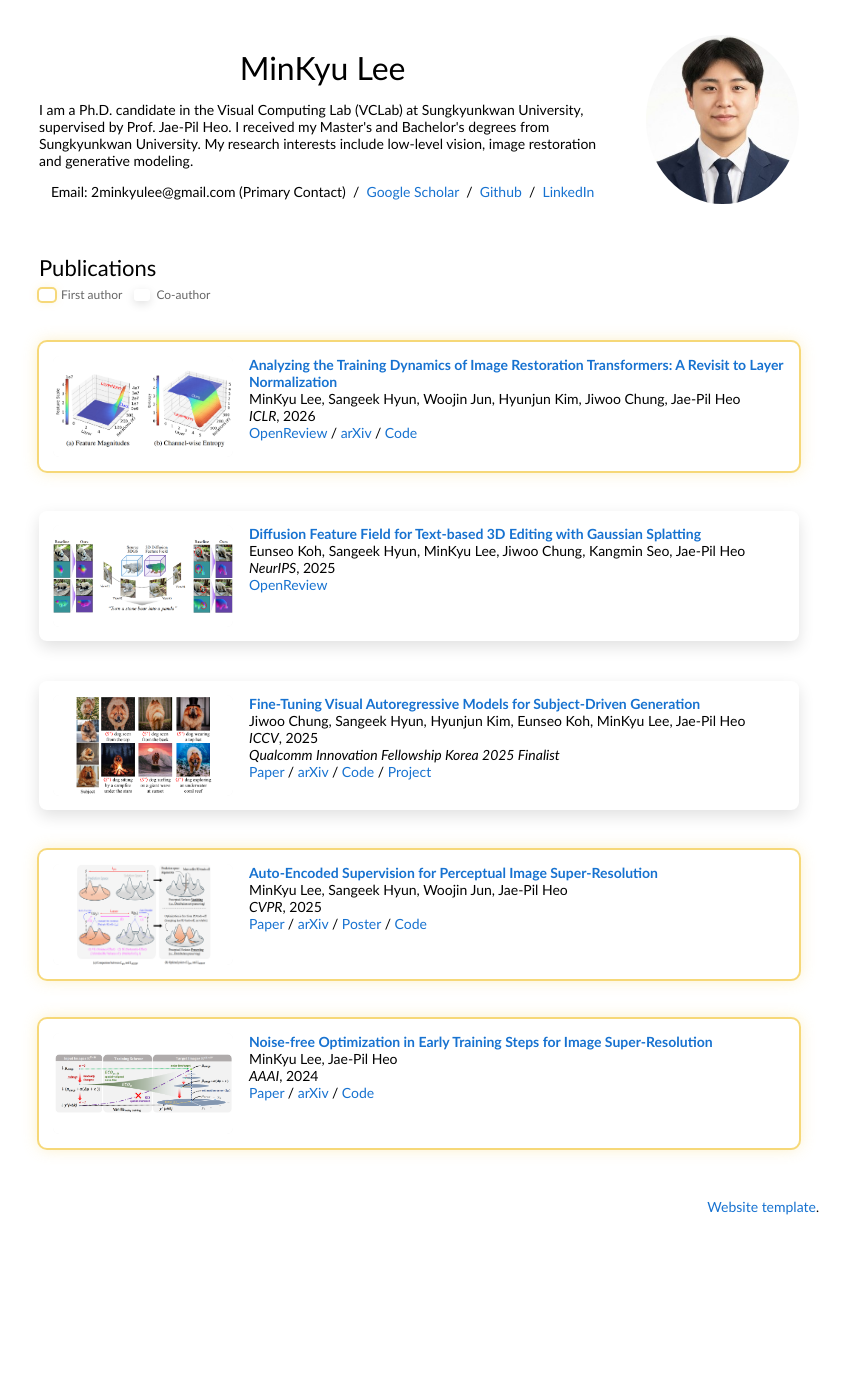
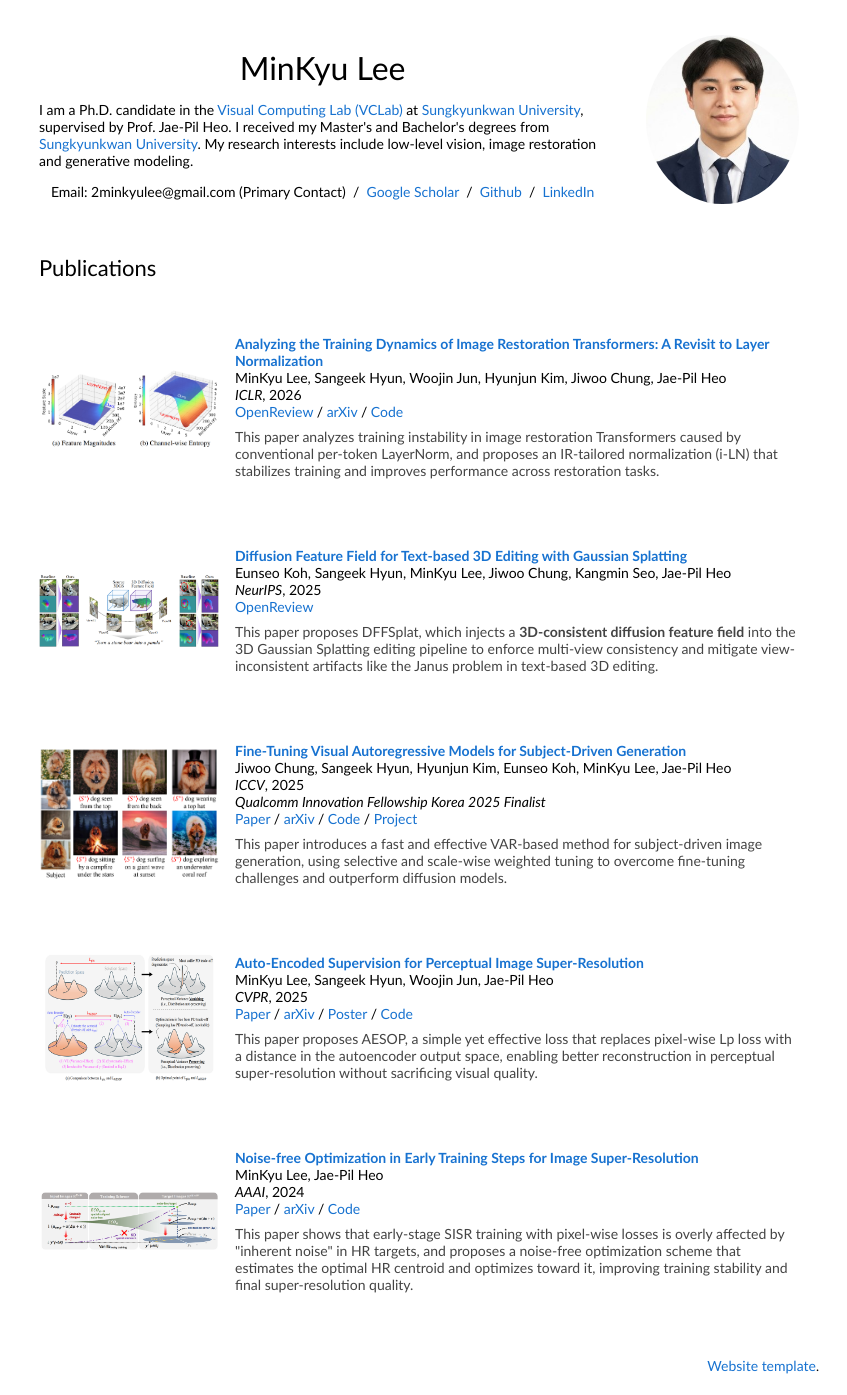
Before and after one commit to 2minkyulee/2minkyulee.github.io, a Jekyll site: the page built from index.md, in a window 1280 px wide. Shown: the whole page, without its empty margins (221-1068 px from the left). Built offline with Jekyll 4.4.1, drawn with Linux system fonts in a browser that asks for light colours; before the commit the page ends 1236 px from its top, so only the background shows below that.

Commit message:
Update intro links, remove legend, add summaries

```diff
--- a/_layouts/home.html
+++ b/_layouts/home.html
@@ -22,8 +22,8 @@
                     MinKyu Lee
                 </p>
                 <p>
-                    I am a Ph.D. candidate in the Visual Computing Lab (VCLab) at Sungkyunkwan University, supervised by Prof. Jae-Pil Heo.
-                    I received my Master's and Bachelor's degrees from Sungkyunkwan University.
+                    I am a Ph.D. candidate in the <a href="https://sites.google.com/site/vclabskku/publications?authuser=0">Visual Computing Lab (VCLab)</a> at <a href="https://www.skku.edu/skku/index.do">Sungkyunkwan University</a>, supervised by Prof. Jae-Pil Heo.
+                    I received my Master's and Bachelor's degrees from <a href="https://www.skku.edu/skku/index.do">Sungkyunkwan University</a>.
                     My research interests include low-level vision, image restoration and generative modeling.
                 </p>
 
@@ -48,16 +48,6 @@
             <tr>
               <td style="padding:20px;width:100%;vertical-align:middle">
                 <h2>Publications</h2>
-                <div class="pub-legend">
-                  <span class="pub-legend-item">
-                    <span class="pub-legend-swatch pub-legend-first"></span>
-                    First author
-                  </span>
-                  <span class="pub-legend-item">
-                    <span class="pub-legend-swatch pub-legend-co"></span>
-                    Co-author
-                  </span>
-                </div>
               </td>
             </tr>
 
@@ -81,6 +71,9 @@
                     <a href="https://arxiv.org/abs/2504.06629">arXiv</a>
                     /
                     <a href="https://github.com/2minkyulee/i-LN">Code</a>
+                    <p class="paper-summary">
+                      This paper analyzes training instability in image restoration Transformers caused by conventional per-token LayerNorm, and proposes an IR-tailored normalization (i-LN) that stabilizes training and improves performance across restoration tasks.
+                    </p>
                   </div>
                 </div>
               </td>
@@ -102,6 +95,9 @@
                     <em>NeurIPS</em>, 2025
                     <br>
                     <a href="https://openreview.net/forum?id=Kf9eNbp4wy">OpenReview</a>
+                    <p class="paper-summary">
+                      This paper proposes DFFSplat, which injects a <strong>3D-consistent diffusion feature field</strong> into the 3D Gaussian Splatting editing pipeline to enforce multi-view consistency and mitigate view-inconsistent artifacts like the Janus problem in text-based 3D editing.
+                    </p>
                   </div>
                 </div>
               </td>
@@ -131,6 +127,9 @@
                     <a href="https://github.com/jiwoogit/ARBooth">Code</a>
                     /
                     <a href="https://jiwoogit.github.io/ARBooth">Project</a>
+                    <p class="paper-summary">
+                      This paper introduces a fast and effective VAR-based method for subject-driven image generation, using selective and scale-wise weighted tuning to overcome fine-tuning challenges and outperform diffusion models.
+                    </p>
                   </div>
                 </div>
               </td>
@@ -158,6 +157,9 @@
                     <a href="https://cvpr.thecvf.com/virtual/2025/poster/32435">Poster</a>
                     /
                     <a href="https://github.com/2minkyulee/AESOP-SR">Code</a>
+                    <p class="paper-summary">
+                      This paper proposes AESOP, a simple yet effective loss that replaces pixel-wise Lp loss with a distance in the autoencoder output space, enabling better reconstruction in perceptual super-resolution without sacrificing visual quality.
+                    </p>
                   </div>
                 </div>
               </td>
@@ -183,6 +185,9 @@
                     <a href="https://arxiv.org/abs/2312.17526">arXiv</a>
                     /
                     <a href="https://github.com/2minkyulee/ECO">Code</a>
+                    <p class="paper-summary">
+                      This paper shows that early-stage SISR training with pixel-wise losses is overly affected by "inherent noise" in HR targets, and proposes a noise-free optimization scheme that estimates the optimal HR centroid and optimizes toward it, improving training stability and final super-resolution quality.
+                    </p>
                   </div>
                 </div>
               </td>
--- a/stylesheet.css
+++ b/stylesheet.css
@@ -138,48 +138,15 @@
     display: flex;
     gap: 16px;
     align-items: stretch;
-    background: #ffffff;
-    padding: 14px;
-    border-radius: 8px;
-    box-shadow: 0 6px 16px rgba(0, 0, 0, 0.12);
+    background: transparent;
+    padding: 14px 0;
+    border-radius: 0;
+    box-shadow: none;
   }
 
   .pub-card-first {
-    background: #ffffff;
-    box-shadow: 0 0 0 2px rgba(246, 213, 109, 0.9), 0 0 16px rgba(246, 213, 109, 0.45);
-  }
-
-  .pub-legend {
-    margin-top: 6px;
-    font-size: 12px;
-    color: #666666;
-    display: flex;
-    gap: 12px;
-    align-items: center;
-    flex-wrap: wrap;
-  }
-
-
-  .pub-legend-item {
-    display: inline-flex;
-    align-items: center;
-    gap: 6px;
-  }
-
-  .pub-legend-swatch {
-    width: 16px;
-    height: 12px;
-    border-radius: 3px;
-    display: inline-block;
-    background: #ffffff;
-  }
-
-  .pub-legend-first {
-    box-shadow: 0 0 0 2px rgba(246, 213, 109, 0.9), 0 0 10px rgba(246, 213, 109, 0.4);
-  }
-
-  .pub-legend-co {
-    box-shadow: 0 3px 10px rgba(0, 0, 0, 0.12);
+    background: transparent;
+    box-shadow: none;
   }
 
   .pub-media {
@@ -200,11 +167,16 @@
     border-radius: 6px;
     object-fit: contain;
     background: #ffffff;
-    box-shadow: 0 2px 10px rgba(0, 0, 0, 0.08);
+    box-shadow: none;
   }
 
   .pub-body {
     flex: 1 1 auto;
+  }
+
+  .paper-summary {
+    margin: 8px 0 0 0;
+    color: #444444;
   }
 
   @media (max-width: 640px) {
```
